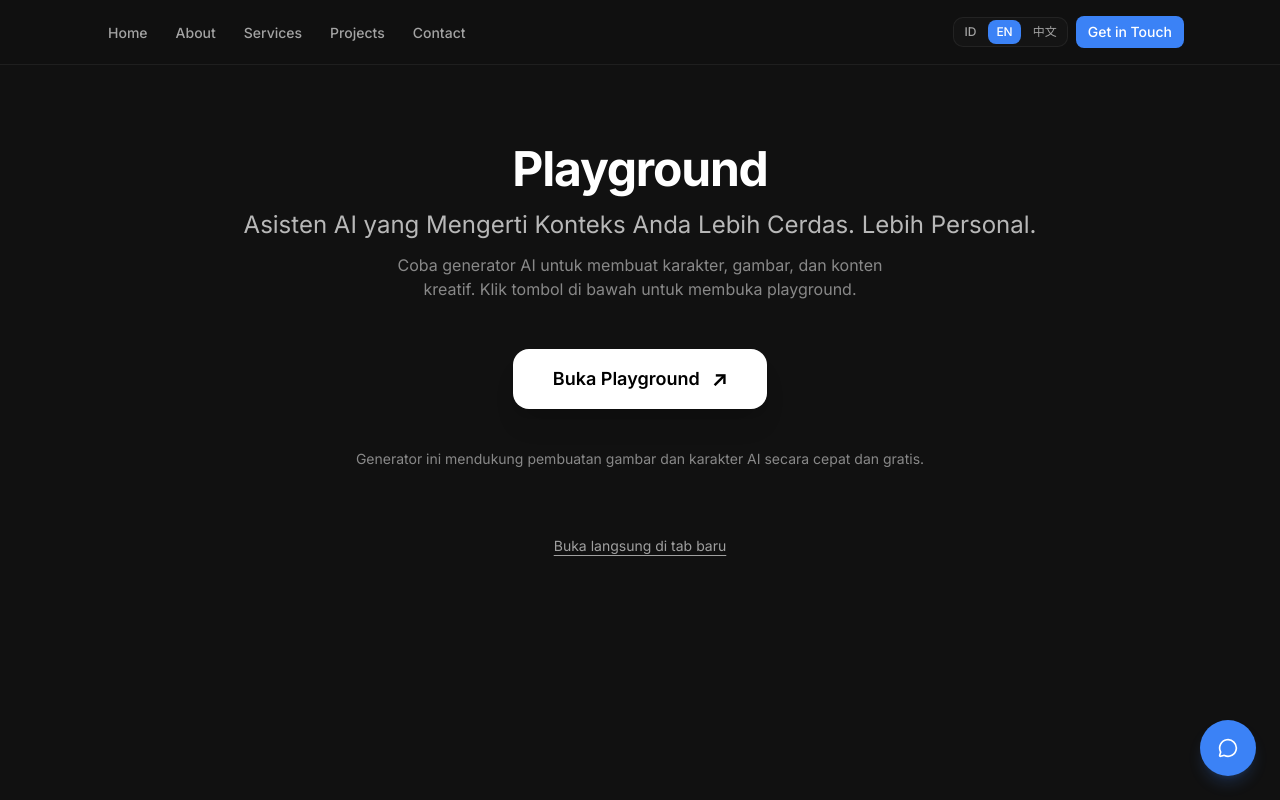
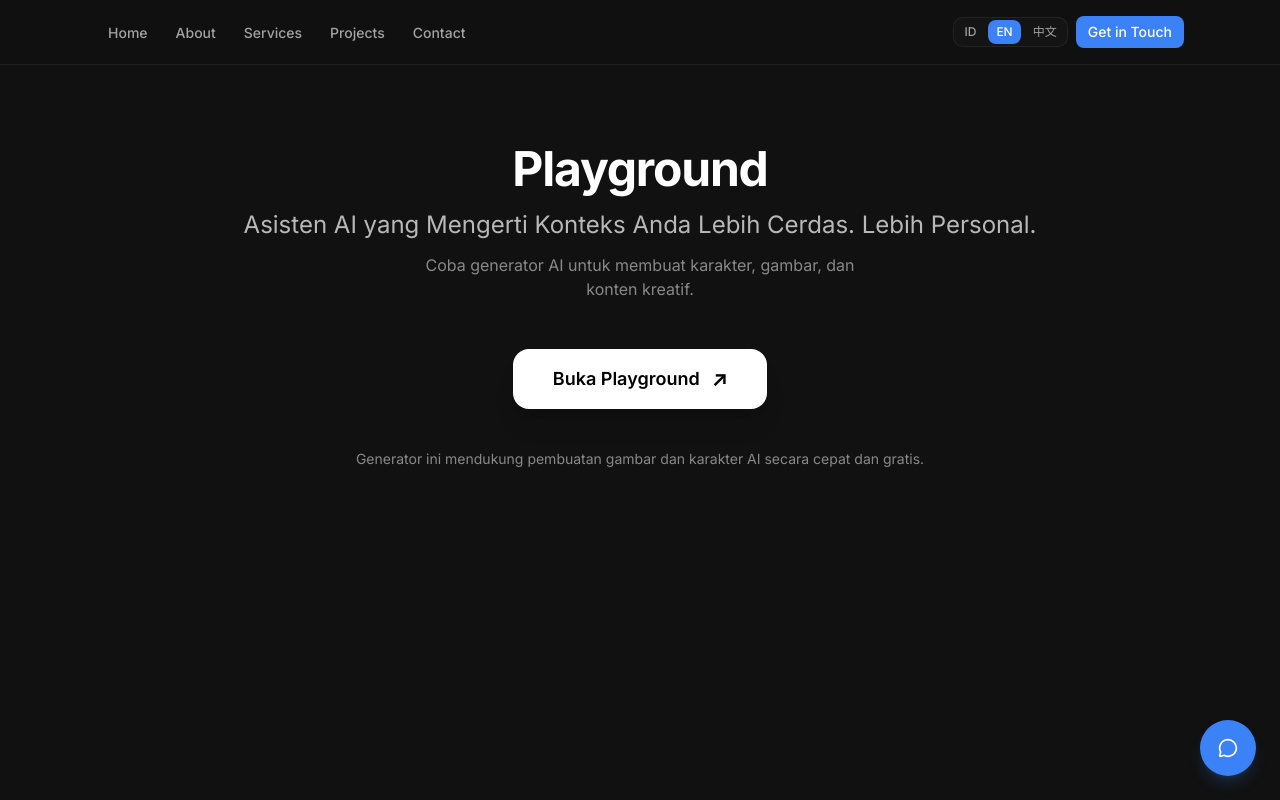
Before and after one commit to ImHeroesKiller/arywibowo-portfolio, a Next.js app: page /en/playground in a window 1280 px wide. Shown: the top 800 px of the page. Built offline with nearby package versions, Linux system fonts and the light colour scheme.

Commit message:
feat: improve playground page with modal + popup button (better UX, no iframe issues)

```diff
--- a/app/[locale]/playground/page.tsx
+++ b/app/[locale]/playground/page.tsx
@@ -1,10 +1,13 @@
 'use client'
 
-import React from 'react'
+import React, { useState } from 'react'
 
 export default function Playground() {
-  const openPlayground = () => {
+  const [isModalOpen, setIsModalOpen] = useState(false)
+
+  const openGenerator = () => {
     window.open('https://perchance.org/9qg8en23wi', '_blank', 'noopener,noreferrer')
+    setIsModalOpen(false)
   }
 
   return (
@@ -15,13 +18,12 @@ export default function Playground() {
           <p className="mt-4 text-2xl text-white/70">Asisten AI yang Mengerti Konteks Anda Lebih Cerdas. Lebih Personal.</p>
           <p className="mt-3 text-white/50 max-w-lg mx-auto">
             Coba generator AI untuk membuat karakter, gambar, dan konten kreatif.
-            Klik tombol di bawah untuk membuka playground.
           </p>
         </div>
 
         <div className="flex justify-center">
           <button
-            onClick={openPlayground}
+            onClick={() => setIsModalOpen(true)}
             className="group flex items-center gap-3 px-10 py-4 bg-white text-black rounded-2xl font-semibold text-lg hover:bg-white/90 active:scale-[0.985] transition-all shadow-xl"
           >
             Buka Playground
@@ -32,18 +34,39 @@ export default function Playground() {
         <div className="mt-10 text-center text-sm text-white/50">
           Generator ini mendukung pembuatan gambar dan karakter AI secara cepat dan gratis.
         </div>
+      </div>
 
-        <div className="mt-16 text-center">
-          <a
-            href="https://perchance.org/9qg8en23wi"
-            target="_blank"
-            rel="noopener noreferrer"
-            className="text-sm text-white/60 hover:text-white underline underline-offset-4"
-          >
-            Buka langsung di tab baru
-          </a>
+      {/* Modal */}
+      {isModalOpen && (
+        <div className="fixed inset-0 z-50 flex items-center justify-center bg-black/70 p-4">
+          <div className="bg-[#1a1a1a] rounded-3xl w-full max-w-md p-8 relative">
+            <button
+              onClick={() => setIsModalOpen(false)}
+              className="absolute top-5 right-5 text-white/60 hover:text-white text-xl"
+            >
+              ×
+            </button>
+
+            <div className="text-center">
+              <h2 className="text-2xl font-semibold mb-3">Buka Generator</h2>
+              <p className="text-white/70 mb-6">
+                Generator akan dibuka di tab baru agar kamu bisa menggunakan semua fiturnya dengan nyaman.
+              </p>
+
+              <button
+                onClick={openGenerator}
+                className="w-full py-3.5 bg-white text-black rounded-2xl font-semibold text-lg hover:bg-white/90 transition-all"
+              >
+                Buka di Tab Baru
+              </button>
+
+              <p className="text-xs text-white/50 mt-4">
+                Perchance AI Generator • Gratis &amp; Tanpa Login
+              </p>
+            </div>
+          </div>
         </div>
-      </div>
+      )}
     </div>
   )
 }
```
